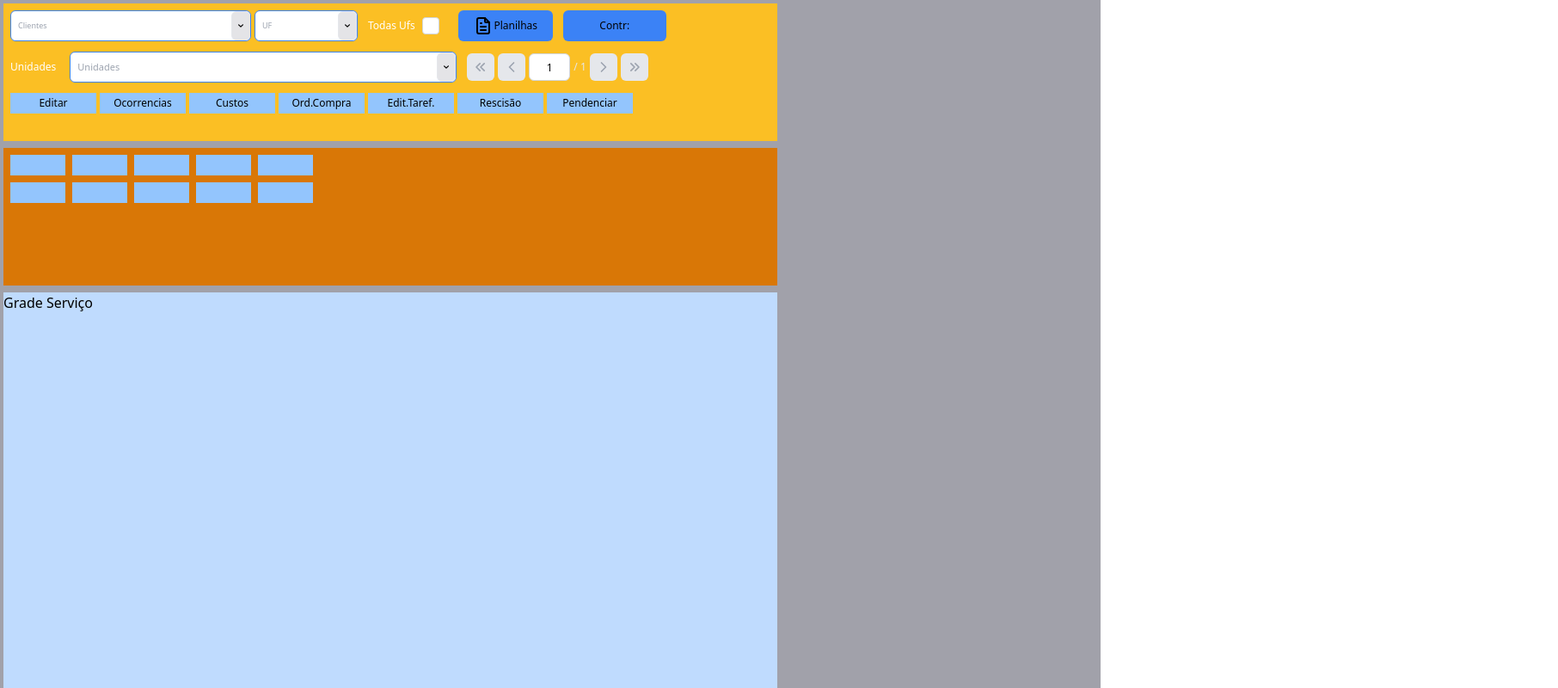
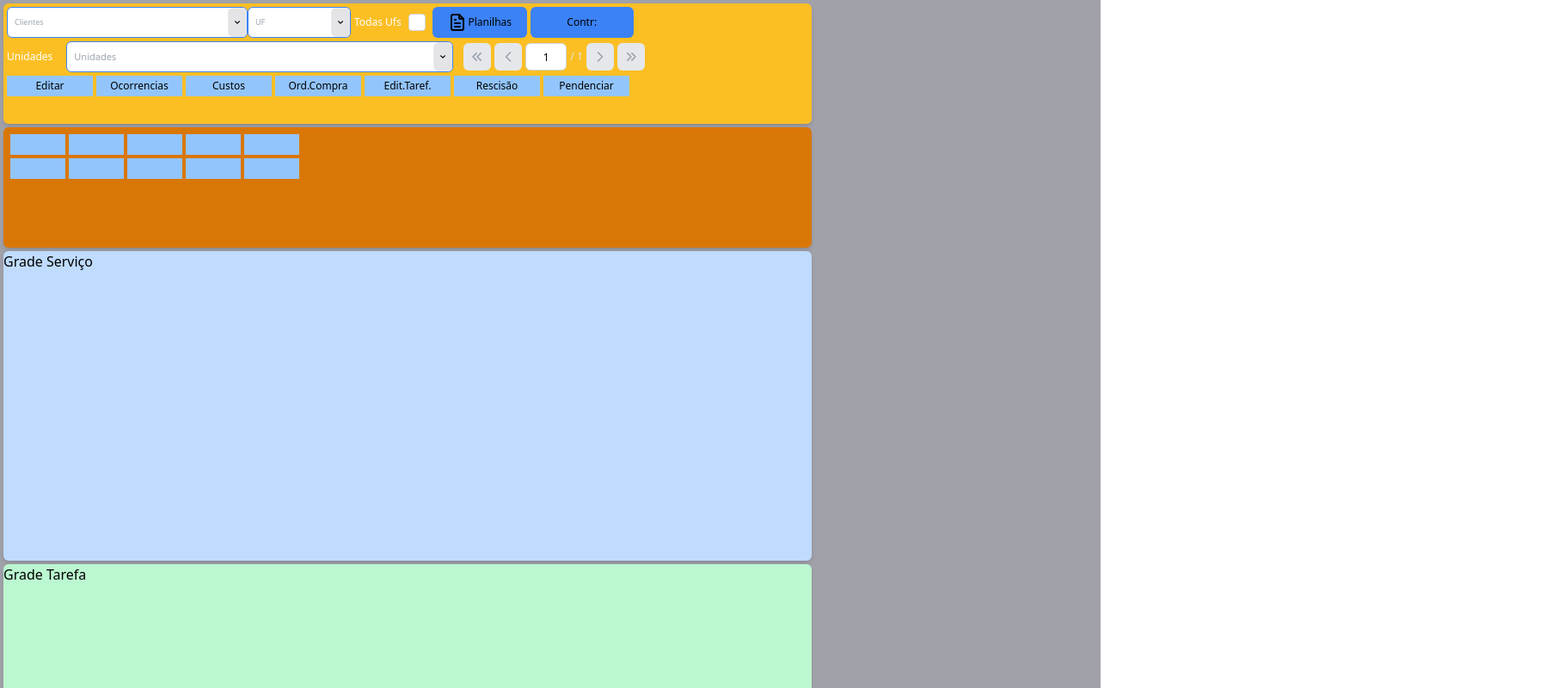
Before and after one commit to PortView/siscop-react, a Next.js app: page /tailwind in a window 1280 px wide. Shown: the top 800 px of the page at 86% size, 1812 px wide, since content can reach past the window. Built offline with nearby package versions, Linux system fonts and the light colour scheme; sample sign-in values are in the browser's storage.

Commit message:
TelaTailWind acertada para conter os componentes 02

```diff
--- a/src/components/template/TelaTailWind.tsx
+++ b/src/components/template/TelaTailWind.tsx
@@ -7,11 +7,17 @@ import ReguaDePag from "./ReguaDePag";
 export default function TelaTailWind() {
     return (
         <>
-            {/* Container principal com flex para garantir que as colunas fiquem lado a lado */}
-            <div className="flex flex-col bg-zinc-400 p-1 2xlb:flex-row 2xlb:flex-wrap">
+            {/* Container principal com largura total e centralização de conteúdo */}
+            <div className="w-full flex justify-center">
+                {/* Container interno com largura máxima e centralização */}
+                <div className="w-full max-w-[1920px] mx-auto">
+                    {/* Container do conteúdo - flex-col em telas menores, organizado em telas grandes */}
+                    <div className="flex flex-col items-center bg-zinc-400 p-1 gap-1 mb-2">
+                        {/* Área superior - containers lado a lado em telas grandes */}
+                        <div className="w-full flex flex-col 2xlb:flex-row 2xl:justify-center gap-1">
                             {/* Primeira coluna com largura fixa */}
-                <div className="flex w-[900px] h-[160px] flex-col gap-1 bg-amber-400 p-2 mr-2 mb-2 text-xs">
-                    <div className="flex flex-row gap-1">
+                            <div className="flex w-[940px] h-[140px] flex-col p-1 bg-amber-400 text-xs rounded-md shadow-md">
+                                <div className="flex flex-row">
                                     <DropDown
                                         largura='280px'
                                         placeholder="Clientes"
@@ -32,7 +38,7 @@ export default function TelaTailWind() {
                                         tamanhoFonte="xs"
                                     />
 
-                        <CheckBox className="flex ml-2 mr-2.5"
+                                    <CheckBox className="flex ml-1 mr-1"
                                         label="Todas Ufs"
                                         labelPosition="left"
                                         checked={false}
@@ -42,7 +48,7 @@ export default function TelaTailWind() {
                                     />
                                     <Botao
                                         texto="Planilhas"
-                            className="ml-2"
+                                        className="ml-1"
                                         cor="bg-blue-500"
                                         redondo={false}
                                         tamanho="xs"
@@ -52,7 +58,7 @@ export default function TelaTailWind() {
                                     />
                                     <Botao
                                         texto={`Contr:`}
-                            className="ml-2"
+                                        className="ml-1"
                                         cor="bg-blue-500"
                                         redondo={false}
                                         tamanho="xs"
@@ -61,11 +67,12 @@ export default function TelaTailWind() {
                                 </div>
 
                                 <div className="flex flex-row gap-1">
+
                                     <DropDown
                                         largura='450px'
                                         placeholder="Unidades"
                                         label="Unidades"
-                            containerClassName="flex mt-2 mb-2"
+                                        containerClassName="flex mt-1 mb-1"
                                         options={[]}
                                         onChange={() => { }}
                                         value={null}
@@ -93,15 +100,15 @@ export default function TelaTailWind() {
                             </div>
 
                             {/* Segunda coluna com largura fixa */}
-                <div className="flex w-[900px] h-[160px] flex-col gap-2 bg-amber-600 p-2 mb-2">
-                    <div className="flex flex-row gap-2">
+                            <div className="flex w-[940px] h-[140px] 2xlb:w-[820px] flex-col gap-1 bg-amber-600 p-2 rounded-md shadow-md">
+                                <div className="flex flex-row gap-1">
                                     <div className="flex h-6 w-16 bg-blue-300"></div>
                                     <div className="flex h-6 w-16 bg-blue-300"></div>
                                     <div className="flex h-6 w-16 bg-blue-300"></div>
                                     <div className="flex h-6 w-16 bg-blue-300"></div>
                                     <div className="flex h-6 w-16 bg-blue-300"></div>
                                 </div>
-                    <div className="flex flex-row gap-2">
+                                <div className="flex flex-row gap-1">
                                     <div className="flex h-6 w-16 bg-blue-300"></div>
                                     <div className="flex h-6 w-16 bg-blue-300"></div>
                                     <div className="flex h-6 w-16 bg-blue-300"></div>
@@ -109,11 +116,20 @@ export default function TelaTailWind() {
                                     <div className="flex h-6 w-16 bg-blue-300"></div>
                                 </div>
                             </div>
-                {/* Elementos adicionais que ocupam toda a largura em resolução menor */}
-                <div className="flex h-[500px] w-[900px] bg-blue-200 mr-2 mb-2">Grade Serviço</div>
-                <div className="flex h-[500px] w-[900px] bg-green-200 mb-2">Grade Tarefa</div>
-                {/* Elemento que ocupa toda a largura disponível */}
-                <div className="flex h-[300px] w-[1808px] bg-green-200">Grade Conformidades</div>
+                        </div>
+
+                        {/* Área do meio - containers lado a lado em telas grandes */}
+                        <div className="w-full flex flex-col 2xlb:flex-row 2xl:justify-center gap-1">
+                            <div className="flex w-[940px] h-[360px] bg-blue-200 rounded-md shadow-md">Grade Serviço</div>
+                            <div className="flex w-[940px] h-[360px] 2xlb:w-[820px] bg-green-200 rounded-md shadow-md">Grade Tarefa</div>
+                        </div>
+
+                        {/* Área inferior - container único embaixo */}
+                        <div className="w-full flex justify-center">
+                            <div className="flex h-[360px] w-full max-w-[1764px] bg-orange-300 rounded-md shadow-md">Grade Conformidades</div>
+                        </div>
+                    </div>
+                </div>
             </div>
 
             <div className="hidden columns-2">
@@ -121,6 +137,7 @@ export default function TelaTailWind() {
                 <p className="break-inside-avoid-column">Sure, go ahead, laugh...</p>
                 <p>Maybe we can live without...</p>
                 <p>Look. If you think this is...</p>
-            </div></>
+            </div>
+        </>
     )
 }
--- a/tailwind.config.ts
+++ b/tailwind.config.ts
@@ -17,7 +17,7 @@ const config: Config = {
   theme: {
     extend: {
       screens: {
-            '2xlb': '1680px', // você pode usar qualquer nome, mas '2xl' é uma boa escolha
+        '2xlb': '1520px', // você pode usar qualquer nome, mas '2xl' é uma boa escolha
       },
     },
   },
```
Lines whose indentation alone changed are shown as unchanged.
